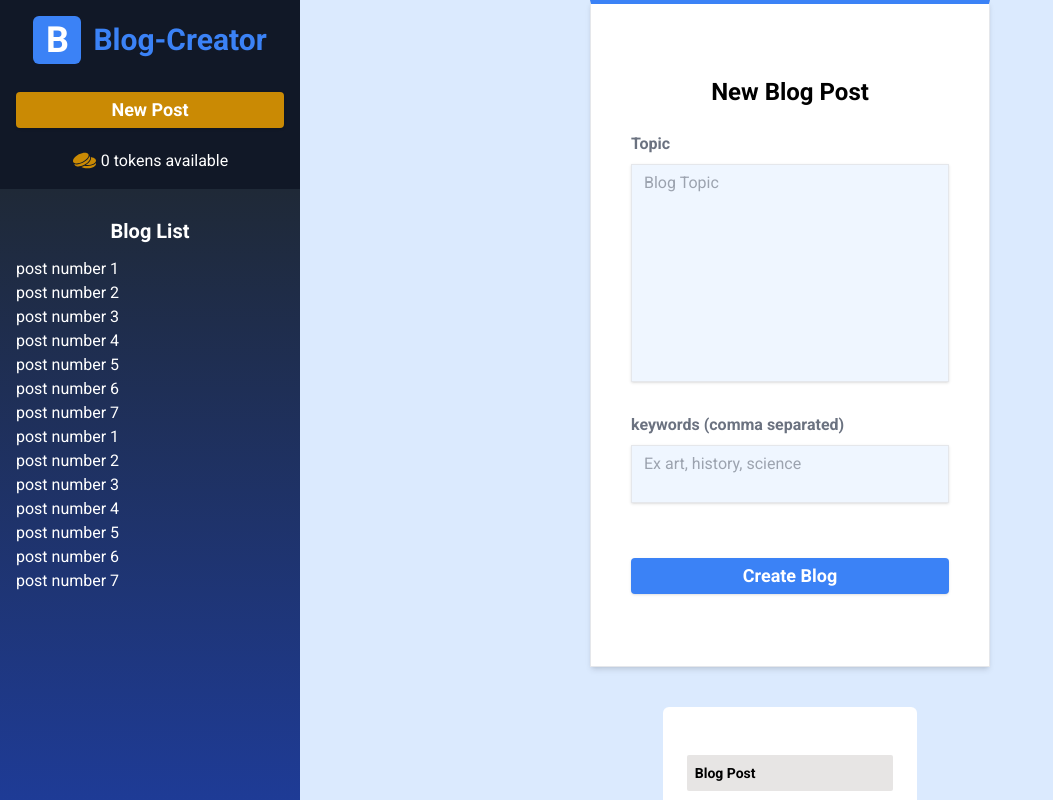
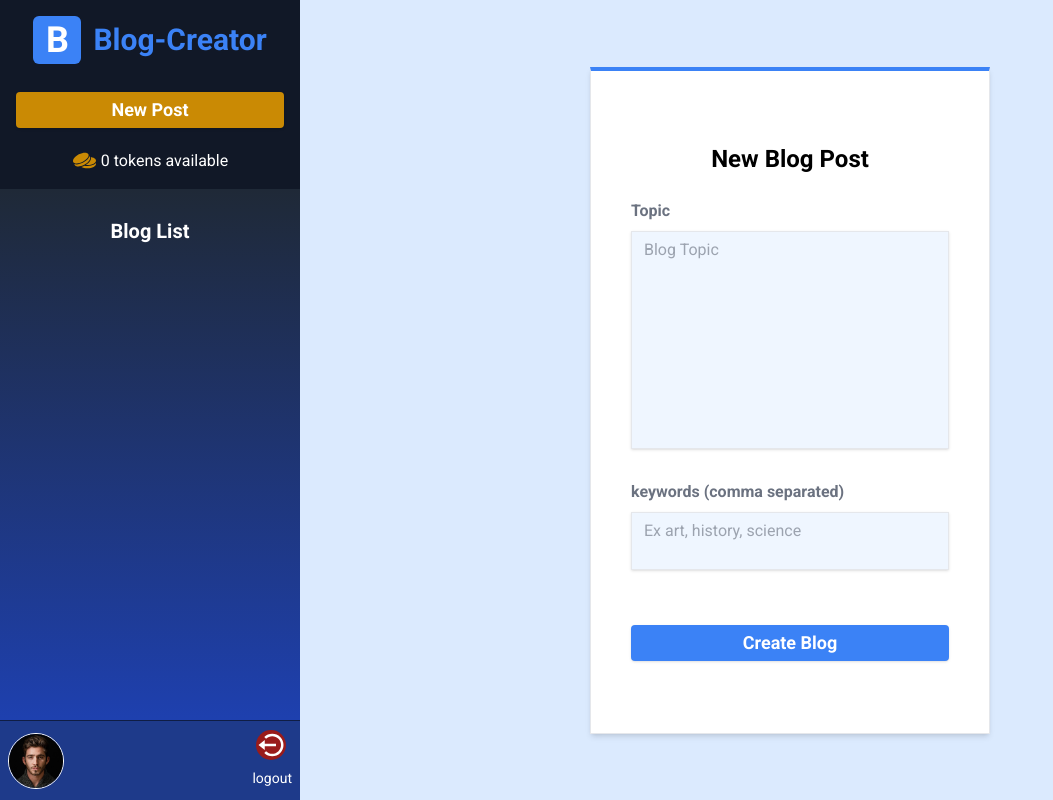
Before and after one commit to alexcol123/AI-Blogger-2023, a React (Create React App) app in the folder client/: page / in a window 1280 px wide. Shown: the top 800 px of the page, without its empty margins (0-1053 px from the left). Built offline with nearby package versions, Linux system fonts and the light colour scheme.

Commit message:
Created single blog page to view  blogs once created  it will navigate to blog page and display blog  or  once clicked on the  menu  list of blogs  your can vie the  blog

```diff
--- a/client/src/App.js
+++ b/client/src/App.js
@@ -3,6 +3,7 @@ import { Toaster } from 'react-hot-toast'
 import Dashboard from './pages/Dashboard'
 import Landing from './pages/Landing'
 import Register from './pages/Register'
+import SingleBlogPost from './pages/SingleBlogPost'
 
 function App() {
   return (
@@ -13,6 +14,7 @@ function App() {
         <Route path='/' element={<Dashboard />} />
         <Route path='/register' element={<Register />} />
         <Route path='/landing' element={<Landing />} />
+        <Route path='/singlePost/:id' element={<SingleBlogPost />} />
       </Routes>
     </BrowserRouter>
   )
--- a/client/src/pages/Dashboard.js
+++ b/client/src/pages/Dashboard.js
@@ -19,11 +19,14 @@ const Dashboard = () => {
   const [topic, setTopic] = useState('')
   const [keywords, setkeywords] = useState('')
 
-  const [blogPost, setBlogPost] = useState({})
+  // const [blogPost, setBlogPost] = useState({})
+  const [blogNamesList, setBlogNamesList] = useState([])
+
+  console.log(blogNamesList)
 
   const [availableTokensLeft, setAvailableTokensLeft] = useState(null)
 
-  console.log(blogPost)
+  // console.log(blogPost)
 
   const { user } = auth
 
@@ -44,7 +47,11 @@ const Dashboard = () => {
       const { data } = await axios.post('/api/create', { topic, keywords })
       if (data.message) return toast.error(data.message)
 
-      setBlogPost(data.post)
+      // setBlogPost(data.post)
+      // console.log(data.post._id)
+      navigate(`singlePost/${data.post._id}`)
+
+
     } catch (error) {
       console.log(error)
       toast.error('You must login to do this')
@@ -52,8 +59,11 @@ const Dashboard = () => {
   }
 
   useEffect(() => {
-    if (user) getTokenAvailability()
-  }, [blogPost, user])
+    if (user) {
+      getTokenAvailability()
+      getListOfMyBlogsByName()
+    }
+  }, [ user])
 
   const getTokenAvailability = async () => {
     try {
@@ -64,22 +74,31 @@ const Dashboard = () => {
     }
   }
 
-  const posts = [
-    'post number 1',
-    'post number 2',
-    'post number 3',
-    'post number 4',
-    'post number 5',
-    'post number 6',
-    'post number 7',
-    'post number 1',
-    'post number 2',
-    'post number 3',
-    'post number 4',
-    'post number 5',
-    'post number 6',
-    'post number 7',
-  ]
+  const getListOfMyBlogsByName = async () => {
+    try {
+      const { data } = await axios.get('/api/myBlogList')
+      setBlogNamesList(data)
+    } catch (error) {
+      console.log(error)
+    }
+  }
+
+  // const posts = [
+  //   'post number 1',
+  //   'post number 2',
+  //   'post number 3',
+  //   'post number 4',
+  //   'post number 5',
+  //   'post number 6',
+  //   'post number 7',
+  //   'post number 1',
+  //   'post number 2',
+  //   'post number 3',
+  //   'post number 4',
+  //   'post number 5',
+  //   'post number 6',
+  //   'post number 7',
+  // ]
 
   return (
     <div className='grid grid-cols-[300px_1fr] h-screen max-h-screen'>
@@ -109,9 +128,13 @@ const Dashboard = () => {
         {/* Posts  */}
         <div className='p-4  flex-1 overflow-auto bg-gradient-to-b from-gray-800 to-blue-800 flex flex-col'>
           <h2 className='text-center text-xl my-3'>Blog List</h2>
-          {posts.map((post, i) => (
-            <Link key={i} to={`/post/:1`}>
-              {post}
+          {blogNamesList?.map((post) => (
+            <Link
+              key={post._id}
+              to={`/singlePost/${post._id}`}
+              className={'mb-3'}
+            >
+              {post.title.substring(0, 33)}...
             </Link>
           ))}
         </div>
@@ -190,48 +213,7 @@ const Dashboard = () => {
           </div>
         </div>
 
-        {/*  Blog response */}
 
-        {blogPost && (
-          <div className='max-w-screen-sm mx-auto bg-white p-6 rounded-md my-10'>
-            <div className='text-sm font-bold mt-6 p-2 bg-stone-200 rounded-sm'>
-              Blog Post
-            </div>
-
-            <div className='text-sm font-bold mt-6 p-2 bg-stone-200 rounded-sm'>
-              SEO title and meta description
-            </div>
-
-            <div className='p-4 my-2 border border-stone-200 rounded-md'>
-              <div className='text-blue-600 text-2xl font-bold'>
-                {blogPost?.title}
-              </div>
-              <div className='mt-2'>{blogPost?.metaDescription}</div>
-            </div>
-
-            <div className='text-sm font-bold mt-6 p-2 bg-stone-200 rounded-sm'>
-              Keywords
-            </div>
-            {/*
-            <div className='flex flex-wrap pt-2 gap-1'>
-              {blogPost?.keywords &&
-                blogPost?.keyword.split(',').map((keyword, i) => (
-                  <div
-                    key={i}
-                    className='  px-4   rounded-full bg-slate-800 text-white '
-                  >
-                    # {keyword}
-                  </div>
-                ))}
-            </div> */}
-
-            {/* Blog post body */}
-            <div
-              className='mt-4'
-              dangerouslySetInnerHTML={{ __html: blogPost?.postContent || '' }}
-            />
-          </div>
-        )}
       </div>
     </div>
   )
--- /dev/null
+++ b/client/src/pages/SingleBlogPost.js
@@ -0,0 +1,73 @@
+import { useState, useEffect } from 'react'
+import axios from 'axios'
+import { useAuth } from '../context/auth'
+import { useParams } from 'react-router-dom'
+
+
+const SingleBlogPost = () => {
+  const [blogPost, setBlogPost] = useState({})
+  const [auth, setAuth] = useAuth()
+  const { user } = auth
+  const params = useParams()
+
+  console.log(params)
+
+  useEffect(() => {
+    if (user) {
+      getSingleBlogsPost()
+    }
+  }, [])
+
+  const getSingleBlogsPost = async () => {
+    try {
+      const { data } = await axios.get(`/api/mySingleBlog/${params.id}`)
+      setBlogPost(data)
+      console.log(data)
+    } catch (error) {
+      console.log(error)
+    }
+  }
+
+  return (
+    <div className='max-w-screen-sm mx-auto bg-white p-6 rounded-md my-10'>
+      <div className='text-sm font-bold mt-6 p-2 bg-stone-200 rounded-sm'>
+        Blog Post
+      </div>
+
+      <div className='text-sm font-bold mt-6 p-2 bg-stone-200 rounded-sm'>
+        SEO title and meta description
+      </div>
+
+      <div className='p-4 my-2 border border-stone-200 rounded-md'>
+        <div className='text-blue-600 text-2xl font-bold'>
+          {blogPost?.title}
+        </div>
+        <div className='mt-2'>{blogPost?.metaDescription}</div>
+      </div>
+
+      <div className='text-sm font-bold mt-6 p-2 bg-stone-200 rounded-sm'>
+        Keywords
+      </div>
+      {/*
+        <div className='flex flex-wrap pt-2 gap-1'>
+          {blogPost?.keywords &&
+            blogPost?.keyword.split(',').map((keyword, i) => (
+              <div
+                key={i}
+                className='  px-4   rounded-full bg-slate-800 text-white '
+              >
+                # {keyword}
+              </div>
+            ))}
+        </div> */}
+
+      {/* Blog post body */}
+      <div
+        className='mt-4'
+        dangerouslySetInnerHTML={{ __html: blogPost?.postContent || '' }}
+      />
+    </div>
+  )
+}
+
+export default SingleBlogPost
```
